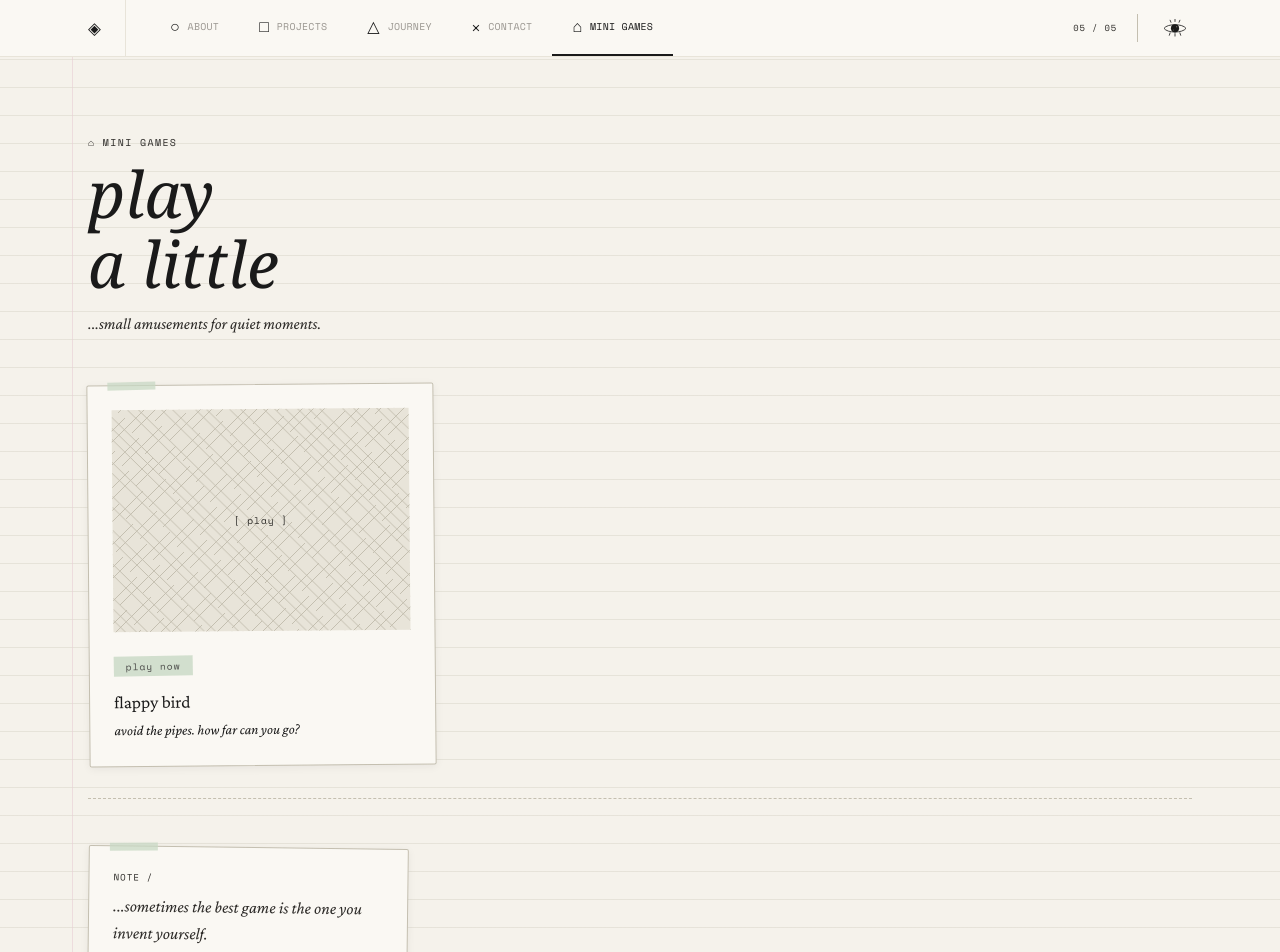
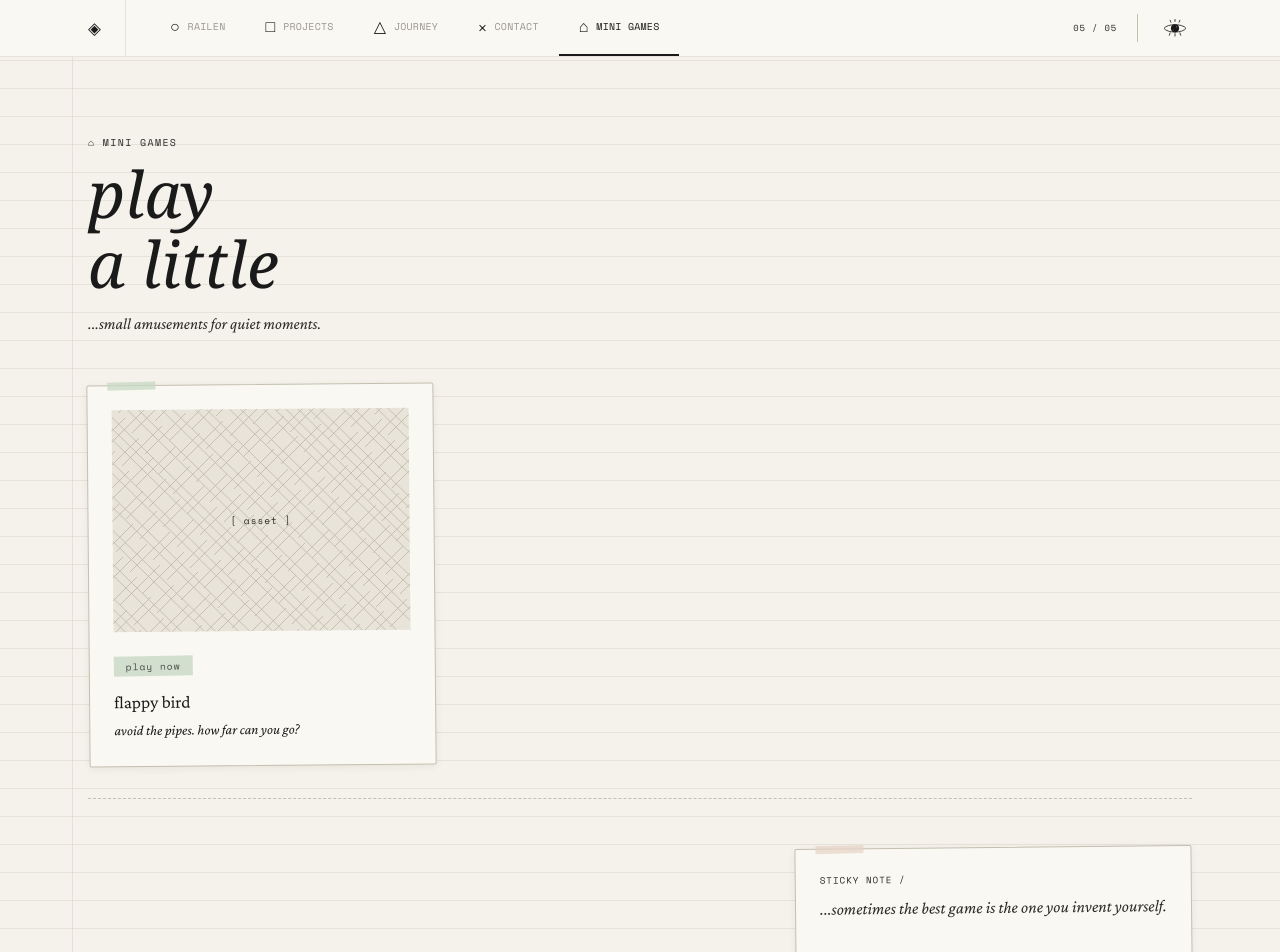
Before and after one commit to Railen-Laminers/portfolio2.0, a React (Vite) app: page /minigames in a window 1280 px wide. Shown: the top 952 px of the page. Built offline with nearby package versions, Linux system fonts and the light colour scheme; a web font is replaced by a local one.

Commit message:
Consistent sticky notes

```diff
--- a/src/components/pages/AboutSection.jsx
+++ b/src/components/pages/AboutSection.jsx
@@ -75,8 +75,10 @@ export default function AboutSection() {
                             <div className="absolute -top-2 left-1/2 -translate-x-1/2 w-16 h-3 bg-[#d4c9e8] opacity-70 rotate-[-1deg]" />
                             <div className="absolute -bottom-2 right-4 w-10 h-3 bg-[#e8cdd4] opacity-60 rotate-[1.5deg]" />
                         </div>
-                        <SketchCard rotate={1.2} accent="#c8d9c4" className="mt-2">
-                            <p className="font-mono text-[0.58rem] text-void tracking-widest mb-2">NOTE TO SELF /</p>
+
+                        {/* --- consistent sticky note (side placement) --- */}
+                        <SketchCard rotate={-0.6} accent="#e8d4c8" className="mt-2">
+                            <p className="font-mono text-[0.58rem] text-void tracking-widest mb-2">STICKY NOTE /</p>
                             <p className="font-serif italic text-void text-[1.05rem] mb-4 max-w-sm mx-auto leading-relaxed">
                                 ...Start small. Improve every version.
                             </p>
@@ -111,6 +113,8 @@ export default function AboutSection() {
                         </motion.div>
                     ))}
                 </motion.div>
+
+                {/* no extra sticky note at bottom – only the side note */}
             </div>
         </motion.div>
     );
--- a/src/components/pages/ContactSection.jsx
+++ b/src/components/pages/ContactSection.jsx
@@ -3,6 +3,7 @@ import { motion, AnimatePresence } from "framer-motion";
 import { dreamCut, stagger, fadeUp } from "../../animations/variants";
 import SectionLabel from "../common/SectionLabel";
 import SketchCard from "../common/SketchCard";
+// No DashedRule needed here (no bottom note)
 
 export default function ContactSection() {
     const [sent, setSent] = useState(false);
@@ -95,8 +96,10 @@ export default function ContactSection() {
                             ))}
                         </motion.div>
 
+                        {/* --- consistent sticky note (side placement) --- */}
                         <motion.div variants={fadeUp} className="mt-10">
-                            <SketchCard rotate={1.1} accent="#c4d4e8">
+                            <SketchCard rotate={-0.6} accent="#e8d4c8">
+                                <p className="font-mono text-[0.58rem] text-void tracking-widest mb-2">STICKY NOTE /</p>
                                 <p className="font-serif italic text-void text-[1.05rem] mb-4 max-w-sm leading-relaxed">
                                     ...messages received in order of sincerity, not urgency.
                                 </p>
@@ -189,6 +192,8 @@ export default function ContactSection() {
                         </AnimatePresence>
                     </motion.div>
                 </div>
+
+                {/* no extra sticky note at bottom – only the side note */}
             </div>
         </motion.div>
     );
--- a/src/components/pages/JourneySection.jsx
+++ b/src/components/pages/JourneySection.jsx
@@ -16,7 +16,6 @@ export default function JourneySection() {
             initial="initial"
             animate="animate"
             exit="exit"
-            // Removed bg-bone
             className="min-h-screen pt-14"
         >
             <div className="max-w-6xl mx-auto px-6 py-20">
@@ -97,12 +96,12 @@ export default function JourneySection() {
 
                 <motion.div
                     initial={{ opacity: 0 }}
-                    whileInView={{ opacity: 1, transition: { duration: 1 } }}
+                    whileInView={{ opacity: 1, transition: { duration: 0.6 } }}
                     viewport={{ once: true }}
-                    className="flex justify-end"
+                    className="flex justify-end mt-12"
                 >
-                    <SketchCard rotate={-0.8} accent="#e8cdd4" className="max-w-xs">
-                        <p className="font-mono text-[0.58rem] text-void tracking-widest mb-2">MARGIN NOTE /</p>
+                    <SketchCard rotate={-0.6} accent="#e8d4c8">   {/* updated rotate & accent */}
+                        <p className="font-mono text-[0.58rem] text-void tracking-widest mb-2">STICKY NOTE /</p>   {/* changed label */}
                         <p className="font-serif italic text-void text-[1.05rem] mb-4 max-w-sm mx-auto leading-relaxed">
                             ...the further i go, the more the beginning makes sense.
                         </p>
--- a/src/components/pages/MiniGamesSection.jsx
+++ b/src/components/pages/MiniGamesSection.jsx
@@ -5,7 +5,7 @@ import SectionLabel from "../common/SectionLabel";
 import SketchCard from "../common/SketchCard";
 import DashedRule from "../common/DashedRule";
 import TapeStrip from "../common/TapeStrip";
-import Crosshatch from "../common/Crosshatch";  // <-- added import
+import Crosshatch from "../common/Crosshatch";
 
 export default function MiniGamesSection() {
     const navigate = useNavigate();
@@ -17,15 +17,14 @@ export default function MiniGamesSection() {
             description: "avoid the pipes. how far can you go?",
             accent: "#c8d9c4",
             rotate: -0.5,
-            // glyph: "🐦",  // removed
         },
     ];
 
     return (
         <motion.div
             variants={dreamCut}
-            initial="initial"
-            animate="animate"
+            initial="hidden"    // changed from "initial"
+            animate="show"      // changed from "animate"
             exit="exit"
             className="min-h-screen pt-14"
         >
@@ -59,11 +58,9 @@ export default function MiniGamesSection() {
                                 className="w-full text-left focus:outline-none focus:ring-2 focus:ring-fog"
                             >
                                 <SketchCard rotate={game.rotate} accent={game.accent}>
-                                    {/* replaced emoji/glyph with Crosshatch */}
-                                    <Crosshatch
-                                        className="w-full aspect-[4/3] mb-5"
-                                        label="[ play ]"
-                                    />
+                                    <Crosshatch className="w-full aspect-[4/3] mb-5">
+                                        [ play ]   {/* changed from label prop to children */}
+                                    </Crosshatch>
                                     <TapeStrip color={game.accent}>play now</TapeStrip>
                                     <h3 className="font-serif text-[1.1rem] text-ink mt-3 mb-1">
                                         {game.title}
@@ -81,12 +78,12 @@ export default function MiniGamesSection() {
 
                 <motion.div
                     initial={{ opacity: 0 }}
-                    whileInView={{ opacity: 1, transition: { duration: 1 } }}
+                    whileInView={{ opacity: 1, transition: { duration: 0.6 } }}
                     viewport={{ once: true }}
-                    className="flex justify-start mt-12"
+                    className="flex justify-end mt-12"
                 >
-                    <SketchCard rotate={0.7} accent="#c8d9c4" className="max-w-xs">
-                        <p className="font-mono text-[0.58rem] text-void tracking-widest mb-2">NOTE /</p>
+                    <SketchCard rotate={-0.6} accent="#e8d4c8">
+                        <p className="font-mono text-[0.58rem] text-void tracking-widest mb-2">STICKY NOTE /</p>
                         <p className="font-serif italic text-void text-[1.05rem] mb-4 max-w-sm mx-auto leading-relaxed">
                             ...sometimes the best game is the one you invent yourself.
                         </p>
--- a/src/components/pages/ProjectsSection.jsx
+++ b/src/components/pages/ProjectsSection.jsx
@@ -7,9 +7,8 @@ import SectionLabel from "../common/SectionLabel";
 import TapeStrip from "../common/TapeStrip";
 import Crosshatch from "../common/Crosshatch";
 import SketchCard from "../common/SketchCard";
-import DashedRule from "../common/DashedRule"; // <-- added import
+import DashedRule from "../common/DashedRule";
 
-// Helper component with image support
 function CardContent({ project }) {
     const [imgError, setImgError] = useState(false);
 
@@ -124,7 +123,6 @@ export default function ProjectsSection() {
                     </AnimatePresence>
                 </motion.div>
 
-                {/* --- sticky note added here (like other sections) --- */}
                 <DashedRule />
 
                 <motion.div
@@ -133,7 +131,7 @@ export default function ProjectsSection() {
                     viewport={{ once: true }}
                     className="flex justify-end mt-12"
                 >
-                    <SketchCard rotate={-0.6} accent="#e8d4c8">
+                    <SketchCard rotate={-0.6} accent="#e8d4c8">   {/* updated accent */}
                         <p className="font-mono text-[0.58rem] text-void tracking-widest mb-2">STICKY NOTE /</p>
                         <p className="font-serif italic text-void text-[1.05rem] mb-4 max-w-sm mx-auto leading-relaxed">
                             ...each project began as a scribble on a sticky note. some stayed, some evolved.
--- a/src/data/navData.js
+++ b/src/data/navData.js
@@ -1,8 +1,8 @@
 // src/data/navData.js
 export const NAV = [
-    { id: "about", label: "About", glyph: "○", accent: "#d4c9e8" },
+    { id: "about", label: "Railen", glyph: "○", accent: "#d4c9e8" },
     { id: "projects", label: "Projects", glyph: "□", accent: "#c8d9c4" },
     { id: "journey", label: "Journey", glyph: "△", accent: "#e8cdd4" },
     { id: "contact", label: "Contact", glyph: "×", accent: "#c4d4e8" },
-    { id: "minigames", label: "mini games", glyph: "⌂", accent: "#d4c9e8" },
+    { id: "minigames", label: "Mini games", glyph: "⌂", accent: "#d4c9e8" },
 ];
```
